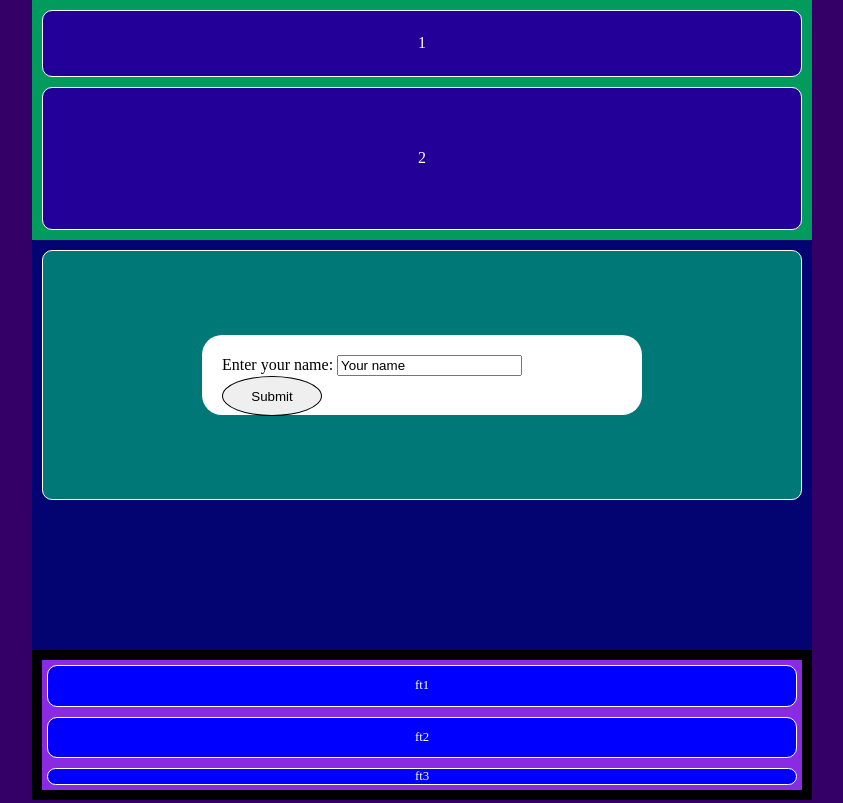
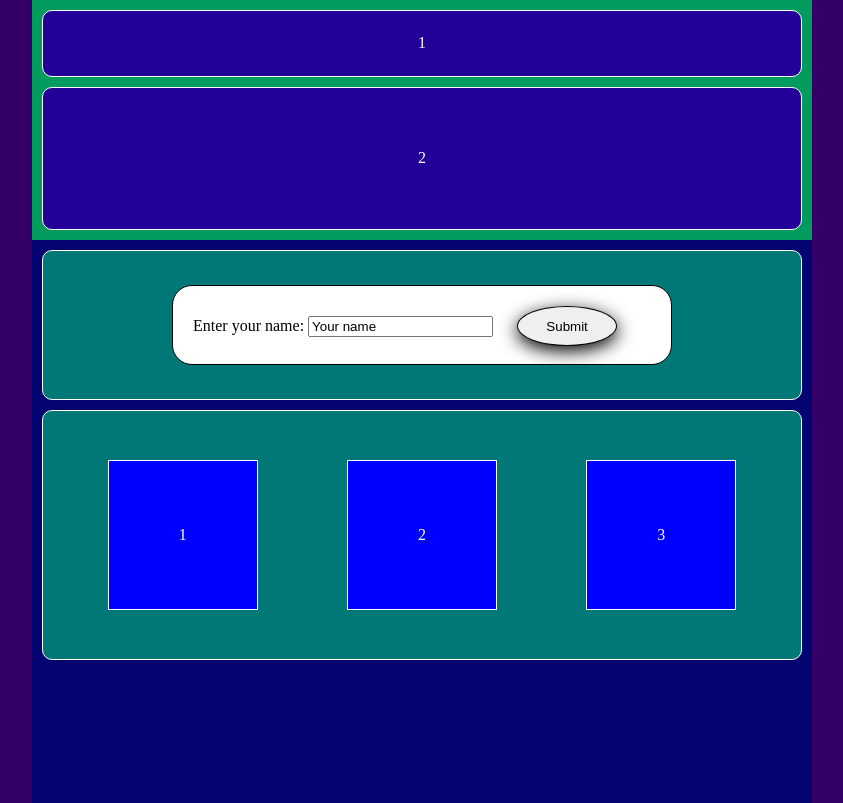
Before and after one commit to kevinnail/deploy-PR-practice, a plain HTML site: page index.html in a window 1280 px wide. Shown: the top 803 px of the page, without its empty margins (218-1061 px from the left). Drawn offline with Linux system fonts and the light colour scheme.

Commit message:
got the buttons matching in position and overall form/ name divs looking good

```diff
--- a/index.html
+++ b/index.html
@@ -27,20 +27,26 @@
         </header>
 
         <main>
-            <div id="form-div">
-                <ul>
-                    <li>
-                        <form action="" id="form1">
-                            <label style="" name">Enter your name:</label>
+            <div class="" id="form-div">
+                <form action="" id="form1">
+                    <ul>
+                        <li>
+                            <label  name">Enter your name:</label>
                             <input style="" type="text" name="name" id="yourName" value="Your name" />
-                            <input style="" type="button" value="Submit" id="btn" />
-                        </form>
-                    </li>
-                </ul>
+                            <input style="display:inline-block" type="button" value="Submit" id="btn" />
+                        </li>
+                    </ul>
+                </form>
                 <div id="name-display" class="hide">
-                    <h1 id="result"></h1>
+                    <h1 style="display:inline;right:30px;"id="result"></h1>
                     <input type="button" value="restart" id="btn2" />
                 </div>
+            </div>
+
+            <div class="animate-div-class">
+                <div class="rotate-div">1</div>
+                <div class="rotate-div">2</div>
+                <div class="rotate-div animate">3</div>
             </div>
         </main>
 
--- a/styles/global.css
+++ b/styles/global.css
@@ -49,10 +49,131 @@ header {
     background-color: white;
     border-radius: 20px;
     color: black;
-    width: 440px;
+    width: 500px;
     height: 80px;
+    border: 1px solid black;
+    /* display: flex;
+    flex-direction: row;
+    justify-content: space-between; */
 }
+
 #form-div {
+    background-color: rgb(0, 120, 120);
+    border-radius: 10px;
+    padding: 20px;
+    border: 1px solid white;
+    display: flex;
+    justify-content: center;
+    align-items: center;
+    height: 150px;
+}
+
+#name-display {
+    height: 80px;
+    width: 500px;
+    background-color: white;
+    border-radius: 20px;
+    color: black;
+}
+
+.name-display-class {
+    display: grid;
+    grid-template-columns: 2fr 1fr;
+    border: 1px solid black;
+    padding-left: 20px;
+}
+
+.hide {
+    display: none;
+}
+
+#btn,
+#btn2 {
+    border-radius: 50%;
+    border: 1px solid black;
+    cursor: pointer;
+    width: 100px;
+    height: 40px;
+    /* display: inline-block; */
+    box-shadow: 0 5px 18px black;
+    position: relative;
+    top: 20px;
+}
+#btn {
+    position: relative;
+    top: 0px;
+    left: 20px;
+}
+
+#btn2 {
+    position: relative;
+    top: 20px;
+}
+
+#btn:hover,
+#btn2:hover {
+    background-color: rgb(151, 151, 255);
+}
+#btn:active,
+#btn2:active {
+    background-color: rgb(0, 255, 34);
+    transform: scale(0.9);
+    box-shadow: 0 3 15px black;
+}
+
+/*
+
+
+
+
+
+
+
+
+
+
+
+
+
+ */
+
+.animate-div-class {
+    background-color: rgb(0, 120, 120);
+    border-radius: 10px;
+    padding: 20px;
+    border: 1px solid white;
+    display: flex;
+    flex-direction: row;
+    justify-content: space-around;
+    align-items: center;
+    height: 250px;
+    margin: 10px 0px;
+}
+
+.rotate-div {
+    background-color: blue;
+    height: 150px;
+    width: 150px;
+    border: 1px solid white;
+    display: flex;
+    justify-content: center;
+    align-items: center;
+}
+
+.animate {
+}
+
+/*
+
+
+
+
+
+
+
+ */
+
+.footer-div-class {
     background-color: rgb(0, 120, 120);
     border-radius: 10px;
     padding: 20px;
@@ -63,7 +184,7 @@ header {
     height: 250px;
 }
 main {
-    /* height: 100vh; */
+    height: 100vh;
     margin: 0px 250px;
     padding: 10px;
     background-color: rgb(3, 3, 114);
@@ -76,7 +197,7 @@ footer {
     padding: 10px 10px;
     font-size: 0.8em;
     background-color: var(--footer-background);
-    /* height: 150px; */
+    height: 100%;
 }
 
 .footer-div {
@@ -88,7 +209,8 @@ footer {
     display: grid;
     grid-template-rows: 2fr 2fr 1fr;
     background-color: blueviolet;
-    height: 100%;
+    /* height: 100%; */
+    width: 100%;
 }
 .footer-ul li {
     background-color: blue;
@@ -100,39 +222,5 @@ footer {
     align-items: center;
 }
 
-.hide {
-    display: none;
-}
-
-.name-display-class {
-    display: grid;
-    grid-template-rows: 1fr 1fr;
-    justify-content: center;
-    border: 1px solid white;
-    padding: 20px;
-    margin: auto;
-}
-
-#btn,
-#btn2 {
-    margin: auto;
-    border-radius: 50%;
-    border: 1px solid black;
-    cursor: pointer;
-    width: 100px;
-    height: 40px;
-    /* transition: 0.25s; */
-}
-
-#btn:hover,
-#btn2:hover {
-    background-color: rgb(151, 151, 255);
-}
-#btn:active,
-#btn2:active {
-    background-color: rgb(0, 255, 34);
-    transform: scale(0.9);
-    animation: ;
-}
 @keyframes animation-neato {
 }
```
